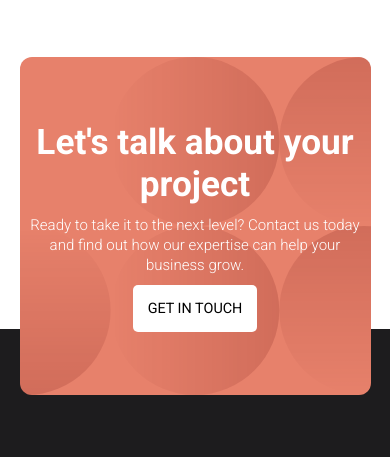
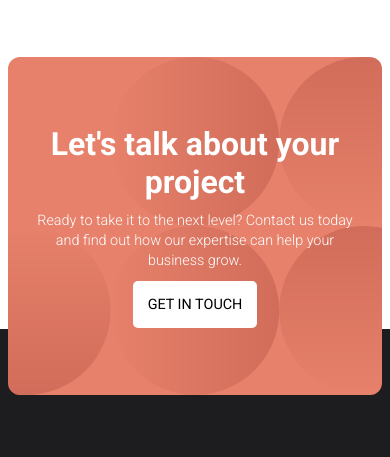
Before and after one commit to testingooo/chalenge-test, a plain HTML site: page index.html in a window 390 px wide. Shown: the part 2500-2957 px from the top of the page. Drawn offline with Linux system fonts and the light colour scheme.

Commit message:
Add files via upload

```diff
--- a/Mobile-Style/styles.css
+++ b/Mobile-Style/styles.css
@@ -559,8 +559,8 @@
     background-color: rgba(231, 129, 107);
     position: relative;
     color: white;
-    /* width: 100%; */
-    margin: -5px 5% -40% 5%;
+    width: 96%;
+    margin: -5px 2% -40% 2%;
     border-radius: 12px;
     display: flex;
     justify-content: center;
@@ -593,7 +593,7 @@
 
   .last-cont-text {
     margin-left: 0px;
-    width: 100%;
+    width: 90%;
     display: flex;
     row-gap: 10px;
     flex-direction: column;
@@ -601,7 +601,7 @@
 
   .last-cont-text span {
     font-weight: 300;
-    font-size: 0.94rem;
+    font-size: 0.9rem;
     display: inline-block;
     text-align: center;
     line-height: 20px;
@@ -621,7 +621,7 @@
     margin: 0;
     width: 100%;
     text-align: center;
-    font-size: 2.2rem;
+    font-size: 2rem;
   }
 
   footer {
```
